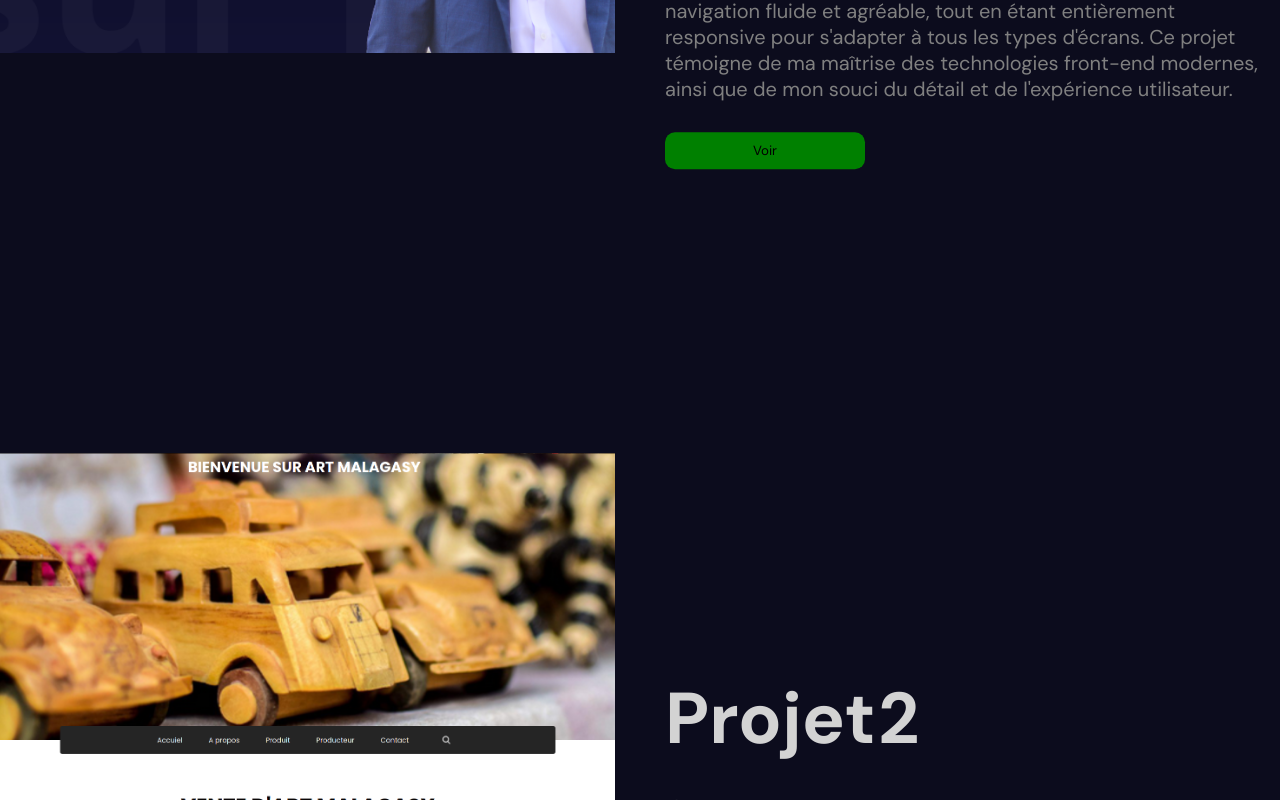
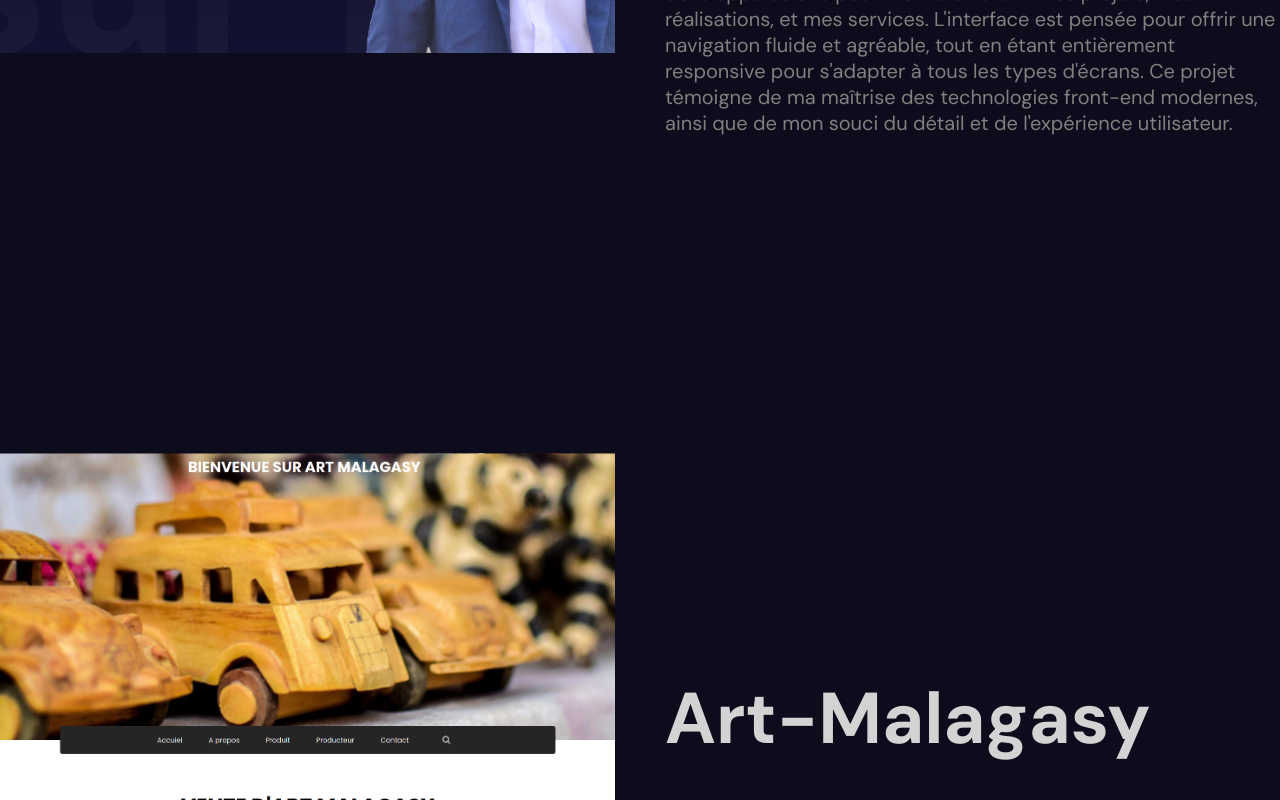
Before and after one commit to FinJoseph/24, a React (Vite) app: page / in a window 1280 px wide. Shown: the part 4700-5500 px from the top of the page. Built offline with nearby package versions, Linux system fonts and the light colour scheme.

Commit message:
Modifier

```diff
--- a/src/components/portfolio/Portfolio.jsx
+++ b/src/components/portfolio/Portfolio.jsx
@@ -5,7 +5,7 @@
 const items = [
 
     {
-        id:4,
+        id:1,
         title:"Jeux Bibilava",
         img:"/24/bibilava.png",
         desc:"J'ai développé un jeu classique de serpent en utilisant JavaScript, combinant des fonctionnalités simples et une interface utilisateur intuitive. Le jeu met en avant mes compétences en manipulation du DOM, en gestion des événements clavier, et en création de boucles de jeu fluides. Le but du jeu est de diriger le serpent pour manger la nourriture qui apparaît aléatoirement sur l'écran, tout en évitant de toucher les bords ou de se mordre la queue. Ce projet démontre ma capacité à coder des jeux interactifs tout en gardant une logique de programmation propre et efficace.",
@@ -13,23 +13,22 @@
     },
 
     {
-        id:1,
+        id:2,
         title:"My Folio",
         img:"/24/projet1.png",
         desc:"Ce portfolio est le reflet de mon parcours et de mes compétences en développement web et en design numérique. J'ai conçu et développé ce site pour mettre en avant mes projets, mes réalisations, et mes services. L'interface est pensée pour offrir une navigation fluide et agréable, tout en étant entièrement responsive pour s'adapter à tous les types d'écrans. Ce projet témoigne de ma maîtrise des technologies front-end modernes, ainsi que de mon souci du détail et de l'expérience utilisateur.",
-        link:"http://localhost:5173/#Accueil"
     },
 
     {
-        id:2,
-        title:"Projet2",
+        id:3,
+        title:"Art-Malagasy",
         img:"/24/art.png",
-        desc:"J'ai conçu et développé un site vitrine entièrement en HTML et CSS pour mettre en valeur les produits artisanaux malagasy. Ce site se distingue par son design épuré et son interface intuitive, permettant aux visiteurs de découvrir les richesses de l'artisanat malagasy. Les pages sont optimisées pour une navigation fluide et une présentation claire des produits, offrant une expérience utilisateur agréable. Ce projet démontre ma capacité à créer des sites esthétiques et fonctionnels, tout en mettant en avant la culture et les produits locaux..",
+        desc:"J'ai conçu et développé un site vitrine entièrement en HTML et CSS pour mettre en valeur les produits artisanaux malagasy. Ce site se distingue par son design épuré et son interface intuitive, permettant aux visiteurs de découvrir les richesses de l'artisanat malagasy. Les pages sont optimisées pour une navigation fluide et une présentation claire des produits, offrant une expérience utilisateur agréable. Ce projet démontre ma capacité à créer des sites esthétiques et fonctionnels, tout en mettant en avant la culture et les produits locaux.",
         link:"https://finjoseph.github.io/art-malagasy/"
     },
 
     {
-        id:3,
+        id:4,
         title:"Projet3",
         img:"/24/projet.png",
         desc:"Lorem ipsum dolor sit amet, consectetur adipisicing elit. Ab placeat tempora maxime, facilis repellat debitis ipsam labore expedita cumque, quae laudantium. Similique quasi sequi sunt odit voluptates maxime dolorem! Delectus!",
```
